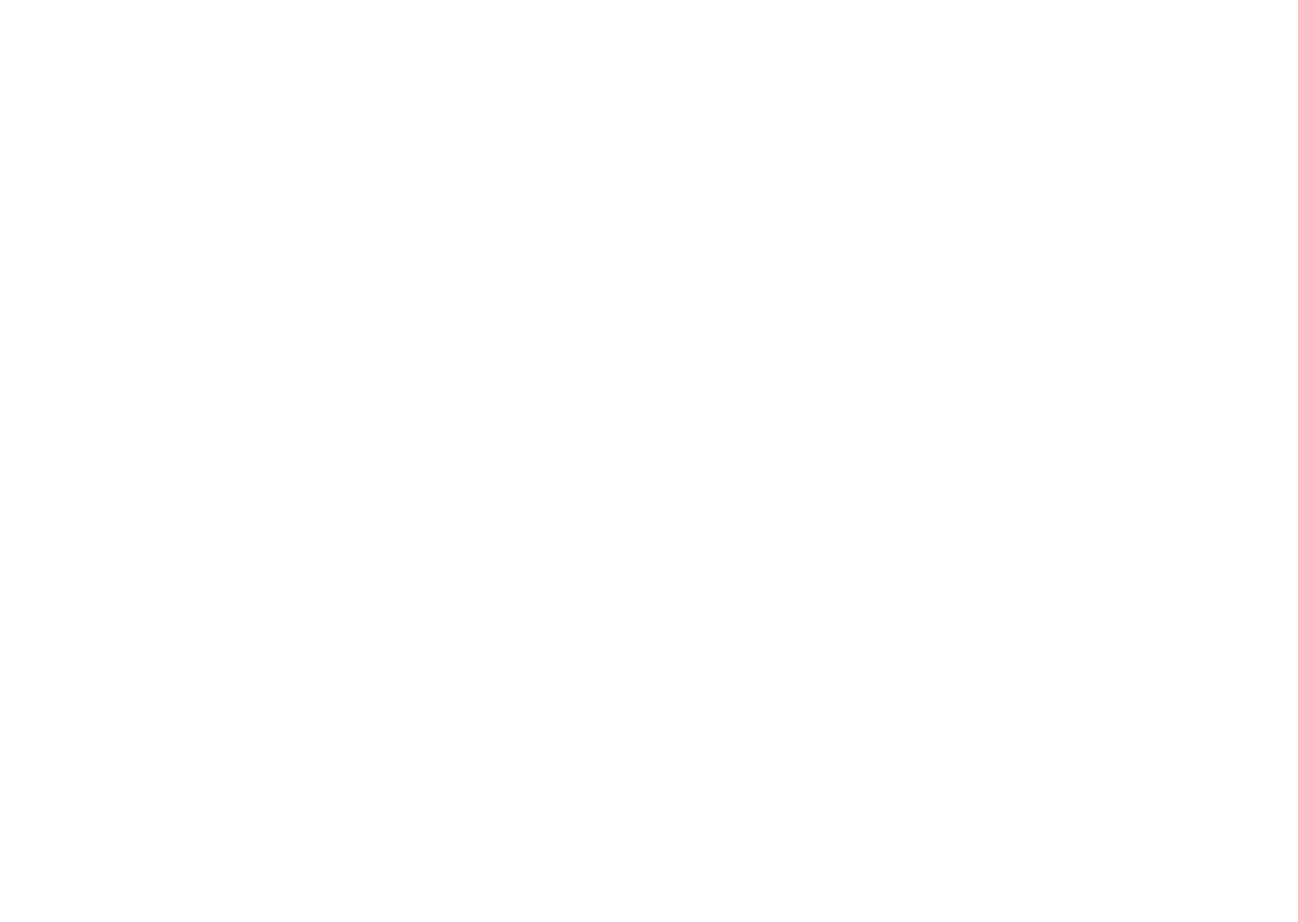
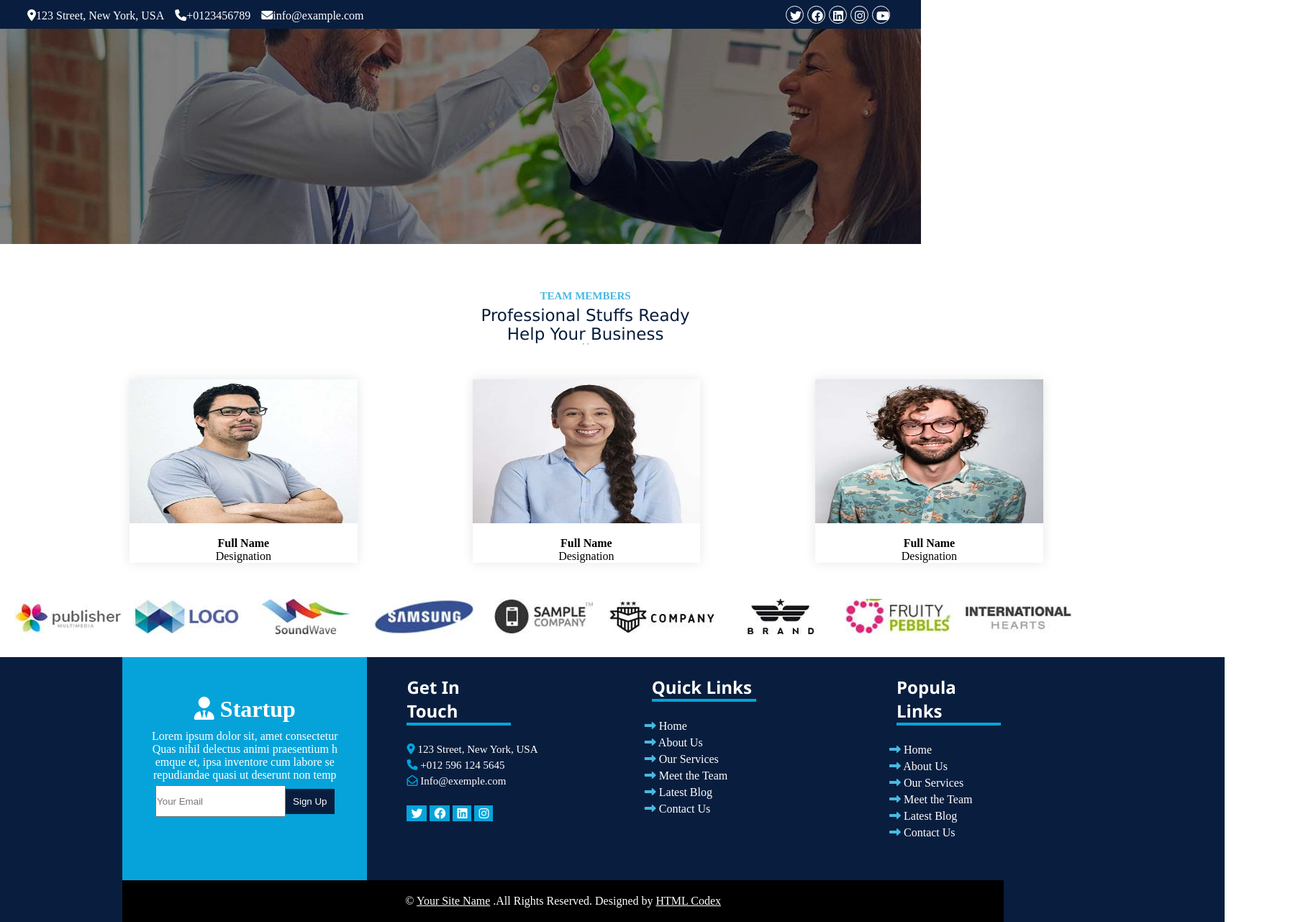
Before and after one commit to thiernombdiallo/Atelier, a plain HTML site: page page_team/pageteam.html in a window 1280 px wide. Shown: the whole page at 72% size, 1804 px wide, since content can reach past the window. Before the commit the page ends 800 px from the top, so only its background shows below. Drawn offline with Linux system fonts and the light colour scheme.

Commit message:
second commit

```diff
--- a/page_team/pageteam.css
+++ b/page_team/pageteam.css
@@ -0,0 +1,464 @@
+/* ------------------------------------------------------------------------------------------------------------------------------- */
+*{
+    box-sizing: border-box;
+    margin: 0;
+    padding: 0;
+}
+
+.cont{
+    max-width: 100%;
+
+}
+.contm{
+    display: flex;
+    justify-content: space-between;
+    background-color: #091E3E;
+    color: white;
+    height: 40px;
+    max-width: 100%;
+
+}
+.carousel-image {
+    max-width: 100%;
+    height: auto;
+}
+
+
+.contf ul{
+    display: flex;
+    list-style: none;
+    margin-left: 30px;
+}
+
+.contr ul{
+    display: flex;
+    list-style: none;
+    margin-right: 35px;
+}
+
+.contf ul li{
+    margin-right: 15px;
+}
+
+.contf ul, .contr ul{
+    padding: 8px;
+}
+
+.contr ul li{
+    border: 1px solid white;
+    border-radius: 50%;
+    height: 25px;
+    width: 25px;
+    margin-left: 5px;
+}
+
+.contr ul li i{
+    padding: 5px;
+}
+
+.client  ul{
+    display: flex;
+    list-style: none;
+    gap: 15px;
+    font-size: 5px !important;
+}
+.grid-item  .client  ul li{
+    font-size: 5px !important;
+}
+
+.msn .ml{
+    color: black;
+}
+.ml li a{
+    color: #fff;
+    text-decoration: none;
+}
+
+.msn .ml ul{
+    display: flex;
+    list-style: none;
+    justify-content: end;
+    padding: 20px;
+    /* z-index: 2; */
+}
+
+.msn .ml ul li{
+
+    z-index: 1;
+    color: white;
+    margin-right: 10px;
+    font-size: 18px;
+    margin-top: -52vh;
+}
+
+
+
+.msn .ml ul li:first-child{
+    position: absolute;
+    left: 0;
+    margin-left: 30px;
+    margin-top: -52vh;
+    font-size: 40px;
+    font-weight: bold;
+    color: white;
+    z-index: 1;
+}
+
+/* ------------------------section5---------------------------------------------------- */
+.grid-item {
+    /* border: none !important; */
+    width:90%;
+}
+:root{
+    --bleu:#48B9E2;
+    --clair:#EEF9FF;
+    --ombre:#838FA0;
+}
+
+.section5-haut {
+    display: flex;
+    justify-content: center;
+    align-items: center;
+    font-size: 15px;
+    color:#48B9E2;
+    margin-bottom: 5px;
+
+}
+.section5-hautt{
+    display: flex;
+    justify-content: center;
+    align-items: center;
+    font-size: 23px;
+    font-family: Verdana, Geneva, Tahoma, sans-serif;
+    color: #081D3D;
+
+
+}
+.separation{
+    /* border: 1px solid #ccc; */
+    display: flex;
+    width: 100%;
+    justify-content: center;
+    margin-bottom: 2%;
+}
+.separation .trait{
+    height: 10%;
+    width: 2%;
+    margin-left: 110vh;
+    color: #48B9E2;
+
+}
+.separation .traitt{
+   height: 10%;
+    width: 5%;
+    margin-right: 110vh;
+    color:#48B9E2;
+}
+.section5{
+    display: grid;
+    grid-template-columns: 2fr 2fr 2fr;
+    gap: 20vh;
+    width: 80%;
+    margin-left: 20vh;
+
+}
+.section5-img1{
+    /* background-color: #fff; */
+    box-shadow: 0 0 15px rgb(0, 0,0,0.1);
+
+}
+.section5 .section5-img1 .image{
+    /* background-color:var(--ombre); */
+    margin-bottom: -72px ;
+    width: 100%;
+    height: 200px;
+    margin-bottom: 15px;
+
+}
+/* .flou{
+    content: '';
+    background-color: rgba(0, 0, 0, 0.544);
+   position: absolute;
+    width: 28.6%;
+    height: 13%;
+    margin-top: 19.2vh;
+    margin-left: 1.3vh;
+
+} */
+@media (max-width: 768px) {
+    .section5 {
+        grid-template-columns: 1fr;
+        gap: 10px;
+    }
+
+    .separation .trait,
+    .separation .traitt {
+        display: none;
+    }
+
+
+}
+
+/*-------------------------------------- Pour les mobiles ---------------------------------*/
+@media (max-width: 576px) {
+
+
+.section5 {
+        grid-template-columns: 1fr;
+        gap: 10px;
+    }
+
+    .separation .trait,.separation .traitt {
+        display: none;
+    }
+
+}
+/* ---------------------------- ------------------------------------------------------------------------------------------------------------*/
+
+.Section2 h3{
+    text-align: center;
+    /* border-bottom: 2px solid #06A3DA; */
+}
+
+.Section_Grid_Container{
+    margin-top: 10%;
+    margin-bottom: 20%;
+    display: grid;
+    grid-template-columns: 25% 25% 25%;
+    justify-content: center;
+    gap: 30px;
+}
+
+.Section_Grid_Container .Section_grid{
+    background-color: #EEF9FF;
+    height: 130px;
+    padding: 40px;
+
+}
+
+.Section_Grid_Container .Section_grid p,h2{
+    text-align: center;
+    margin-bottom: 5px;
+}
+
+.Section_icone i{
+    background-color: #06A3DA;
+    padding: 10px;
+    color: white;
+    transform: rotate(40deg);
+    margin-bottom: 10px;
+}
+
+
+.Section_grid_1{
+    background-color: #06A3DA;
+    height: 130px;
+    padding: 40px;
+    color: white;
+}
+
+@media only screen and (max-width: 1100px) {
+    .Section_Grid_Container{
+        margin-top: 20%;
+        margin-bottom: 20%;
+        display: grid;
+        grid-template-columns: 30% 30%;
+        justify-content: center;
+        gap: 30px;
+    }
+}
+
+@media only screen and (max-width: 800px) {
+    .Section_Grid_Container {
+        margin-top: 20%;
+        margin-bottom: 20%;
+        display: grid;
+        grid-template-columns: 50%;
+        justify-content: center;
+        gap: 30px;
+    }
+}
+
+
+/*  */
+.grid-container {
+    display: grid;
+    grid-template-columns: auto auto auto;
+    gap: 10px;
+    background-color: white;
+}
+
+.menu {
+    grid-column: 1 / 7;
+}
+
+.col1 {
+    grid-column: 1 / 3;
+    grid-row: 2 / 8;
+}
+
+.col2 {
+    grid-column: 3 / 5;
+    grid-row: 2 / 8;
+}
+
+.search {
+    grid-column: 5 / 7;
+}
+
+.categorie {
+    grid-column: 5 / 7;
+}
+
+.post {
+    grid-column: 5 / 7;
+}
+
+.image {
+    grid-column: 5 / 7;
+}
+
+.tag {
+    grid-column: 5 / 7;
+}
+
+.text {
+    grid-column: 5 / 7;
+}
+
+.grid-item {
+    background-color: white;
+    padding: 20px;
+    text-align: center;
+    /* border: thin solid black; */
+}
+
+.pagination {
+    grid-column: 1 / 5;
+}
+
+.client {
+    grid-column: 1 / 7;
+}
+
+.footer {
+    grid-column: 1 / 7;
+    width: 99.8%;
+}
+
+
+
+/* -------------------------Footer-------------------------------- */
+/* .footer{
+    width: 100%;
+} */
+
+.footerp{
+
+    width: 94.3%;
+    display: grid;
+    grid-template-columns: 20% 20% 20% 20%;
+    background-color: #091E3E;
+    justify-content: center;
+    text-align: center;
+}
+
+.footerl{
+    background-color: #06A3DA;
+    color: #ffffff;
+    height: 310px;
+}
+
+.pm{
+    background-color: #091E3E;
+    height: 310px;
+}
+
+.footers{
+    background-color: #091E3E;
+    height: 310px;
+}
+.footerss i{
+    color: #48B9E2;
+
+
+}
+
+.footerks{
+    background-color: #091E3E;
+    height: 310px;
+}
+
+.test .text{
+    color: #ffffff;
+}
+.test {
+    margin-top: 50px;
+    padding-bottom: 10px;
+}
+
+.s{
+    padding: 10px 10px;
+    margin-top: 10px;
+    border: none;
+    color: #ffffff;
+}
+
+button{
+    background-color: #091E3E;
+}
+
+button:hover{
+    background-color: #ffffff;
+}
+
+.titt{
+    font-family:'Segoe UI', Tahoma, Geneva, Verdana, sans-serif;
+    color: white;
+    margin-top: 25px;
+    text-align: start;
+    margin-left: 55px;
+    border-bottom: 4px solid #06A3DA;
+    width: 145px;
+}
+
+.iconn{
+
+    text-align: start;
+    padding-left: 10px;
+    margin-top: 20px;
+    color: #ffffff;
+    font-size: 15px;
+    margin-left: 45px;
+}
+.iconn i{
+    color: #06A3DA;
+
+}
+
+.iconns{
+
+    margin-top: 25px;
+    font-size: 16px;
+    text-align: start;
+    margin-left: 55px;
+}
+
+.iconns i {
+    padding: 2px 5px;
+    border: 1px solid #06A3DA;
+    background-color: #06A3DA;
+}
+
+.footerss{
+    text-align: start;
+    margin-left: 45px;
+    margin-top: 20px;
+    color: #06A3DA;
+}
+
+.footerss a, i{
+    text-decoration:none;
+    color: #ffffff;
+    padding-top: 5px;
+}
--- a/page_team/pageteam.html
+++ b/page_team/pageteam.html
@@ -0,0 +1,167 @@
+<!DOCTYPE html>
+<html lang="en">
+<head>
+    <meta charset="UTF-8">
+    <meta name="viewport" content="width=device-width, initial-scale=1.0">
+    <title>Document</title>
+    <link rel="stylesheet" href="https://cdnjs.cloudflare.com/ajax/libs/font-awesome/6.4.2/css/all.min.css">
+    <link rel="stylesheet" href="pageteam.css">
+
+</head>
+<body>
+    <div class="contenu">
+        <div class="cont">
+            <div class="contm">
+                <div class="contf">
+                    <ul>
+                        <li><i class="fa-solid fa-location-dot"></i>123 Street, New York, USA</li>
+                        <li><i class="fa-solid fa-phone"></i>+0123456789</li>
+                        <li><i class="fa-solid fa-envelope"></i>info@example.com</li>
+                    </ul>
+                </div>
+                <div class="contr">
+                    <ul>
+                        <li><i class="fa-brands fa-twitter"></i></li>
+                        <li><i class="fa-brands fa-facebook"></i></li>
+                        <li><i class="fa-brands fa-linkedin"></i></li>
+                        <li><i class="fa-brands fa-instagram"></i></li>
+                        <li><i class="fa-brands fa-youtube"></i></li>
+                    </ul>
+
+                </div>
+            </div>
+
+                <div class="msn">
+                    <div class="ml">
+
+                        <img src="/image/carousel-1.jpg" alt="Image du carrousel" class="carousel-image">
+
+                        <ul>
+                            <li><img src="/image/image-removebg-preview(4).png" alt=""></li>
+                            <li><a href="" >Home</a></li>
+                            <li><a href="">About</a></li>
+                            <li><a href="">Services</a></li>
+                            <li><a href="">Blog</a></li>
+                            <li><a href="">Pages <i class="fa-solid fa-caret-down"></i></a></li>
+                            <li><a href="">Contact</a></li>
+                            <li><a href="">Search</a></li>
+                            <li><a href="">Download Pro Version</a></li>
+                        </ul>
+                    </div>
+
+
+            </div>
+        </div>
+
+
+
+        <div class="grid-container">
+            <div class="grid-item menu">
+                <h6 class="section5-haut">TEAM MEMBERS</h6>
+                <span class="section5-hautt">Professional Stuffs Ready
+                </span>
+                <span class="section5-hautt">Help Your Business</span>
+               <div class="separation"> <hr class="trait">&nbsp;<hr class="traitt"></div>
+            <section class="section5">
+                <article class="section5-img1">
+                    <img src="/image/team-1.jpg" alt="image" class="image">
+                    <h4>Full Name</h4>
+                    <span>Designation</span>
+                </article>
+                <article class="section5-img1">
+                    <img src="/image/team-2.jpg" alt="image" class="image">
+                    <h4>Full Name</h4>
+                    <span>Designation</span>
+                </article>
+                <article class="section5-img1">
+                    <img src="/image/team-3.jpg" alt="image" class="image">
+                    <h4>Full Name</h4>
+                    <span>Designation</span>
+                </article>
+            </section>
+            </div>
+            <div class="grid-item client">
+                <ul>
+                    <li><img src="/image/vendor-1.jpg" alt=""></li>
+                    <li><img src="/image/vendor-2.jpg" alt=""></li>
+                    <li><img src="/image/vendor-4.jpg" alt=""></li>
+                    <li><img src="/image/vendor-3.jpg" alt=""></li>
+                    <li><img src="/image/vendor-5.jpg" alt=""></li>
+                    <li><img src="/image/vendor-6.jpg" alt=""></li>
+                    <li><img src="/image/vendor-7.jpg" alt=""></li>
+                    <li><img src="/image/vendor-8.jpg" alt=""></li>
+                    <li><img src="/image/vendor-9.jpg" alt=""></li>
+
+                </ul>
+            </div>
+            <div class="footer">
+                <div class="footerp">
+                    <div class="footerl">
+                        <h1 class="test">
+                            <i class="fa-solid fa-user-tie" ></i> Startup
+                        </h1>
+                        <p class="text">
+                            Lorem ipsum dolor sit, amet consectetur <br>Quas nihil delectus animi praesentium h <br>emque et, ipsa inventore cum labore se<br> repudiandae quasi ut deserunt non temp
+                        </p>
+                        <input  type="text" placeholder="Your Email" style="height: 5.4vh;"><button class="s">Sign Up</button>
+                    </div>
+                    <div class="pm">
+                        <h2 class="titt">
+                            Get In Touch
+                        </h2>
+                        <div class="iconn">
+                            <div >
+                                <i class="fa-solid fa-location-dot"></i> 123 Street, New York, USA
+                            </div>
+                            <div >
+                                <i class="fa-solid fa-phone" ></i> +012 596 124 5645
+                            </div>
+                            <div >
+                                <i class="fa-regular fa-envelope-open" ></i>&nbsp;Info@exemple.com
+                            </div>
+                        </div>
+                        <div class="iconns">
+                            <i class="fa-brands fa-twitter" ></i>
+                            <i class="fa-brands fa-facebook" ></i>
+                            <i class="fa-brands fa-linkedin" ></i>
+                            <i class="fa-brands fa-instagram" ></i>
+                        </div>
+                    </div>
+                    <div class="footers">
+                        <h2 class="titt">
+                            Quick Links
+                        </h2>
+                        <div class="footerss">
+                            <a href=""><i class="fa-solid fa-right-long" ></i> Home</a> <br>
+                            <a href=""><i class="fa-solid fa-right-long" ></i> About Us</a> <br>
+                            <a href=""><i class="fa-solid fa-right-long" ></i> Our Services</a> <br>
+                            <a href=""><i class="fa-solid fa-right-long" ></i> Meet the Team</a> <br>
+                            <a href=""><i class="fa-solid fa-right-long" ></i> Latest Blog</a> <br>
+                            <a href=""><i class="fa-solid fa-right-long" ></i> Contact Us</a>
+                        </div>
+                    </div>
+                    <div class="footerks">
+                        <h2 class="titt">
+                            Popula Links
+                        </h2>
+                        <div class="footerss">
+                            <a href=""><i class="fa-solid fa-right-long" ></i> Home</a> <br>
+                            <a href=""><i class="fa-solid fa-right-long" ></i> About Us</a> <br>
+                            <a href=""><i class="fa-solid fa-right-long" ></i> Our Services</a> <br>
+                            <a href=""><i class="fa-solid fa-right-long" ></i> Meet the Team</a> <br>
+                            <a href=""><i class="fa-solid fa-right-long" ></i> Latest Blog</a> <br>
+                            <a href=""><i class="fa-solid fa-right-long" ></i> Contact Us</a>
+                        </div>
+                    </div>
+
+                    <div class="grid-item client" style="background-color: black; color: #fff;"><span>&copy;</span>
+                        <span style="text-decoration: underline;">Your Site Name</span>
+                        <span>.All Rights Reserved.</span>
+                        <span>Designed by</span>
+                        <span style="text-decoration: underline;">HTML Codex</span></div>
+                </div>
+            </div>
+        </div>
+    </div>
+</body>
+</html>
--- a/section_5/section5.css
+++ b/section_5/section5.css
@@ -71,7 +71,7 @@ body{
     content: '';
     background-color: rgba(0, 0, 0, 0.544);
    position: absolute;
-    width: 23.9%;
+    width: 28.6%;
     height: 13%;
     margin-top: 19.2vh;
     margin-left: 1.3vh;
```
Also changed, not shown: image/carousel-1.jpg (added), image/image-removebg-preview(2) - Copie.png (added), image/image-removebg-preview(2).png (added), image/image-removebg-preview(3).png (added), image/image-removebg-preview(4).png (added), image/vendor-1.jpg (added), image/vendor-2.jpg (added), image/vendor-3.jpg (added), image/vendor-4.jpg (added), image/vendor-5.jpg (added), image/vendor-6.jpg (added), image/vendor-7.jpg (added), image/vendor-8.jpg (added), image/vendor-9.jpg (added).
